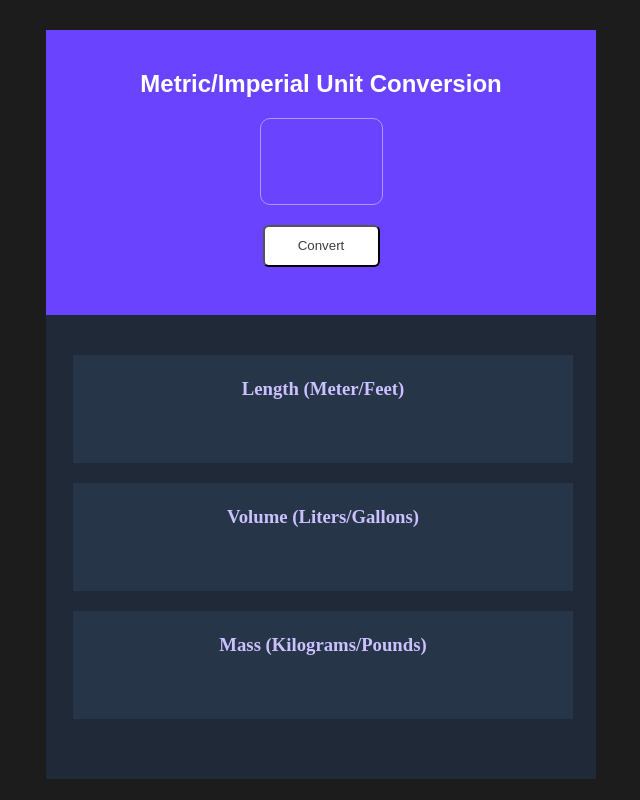
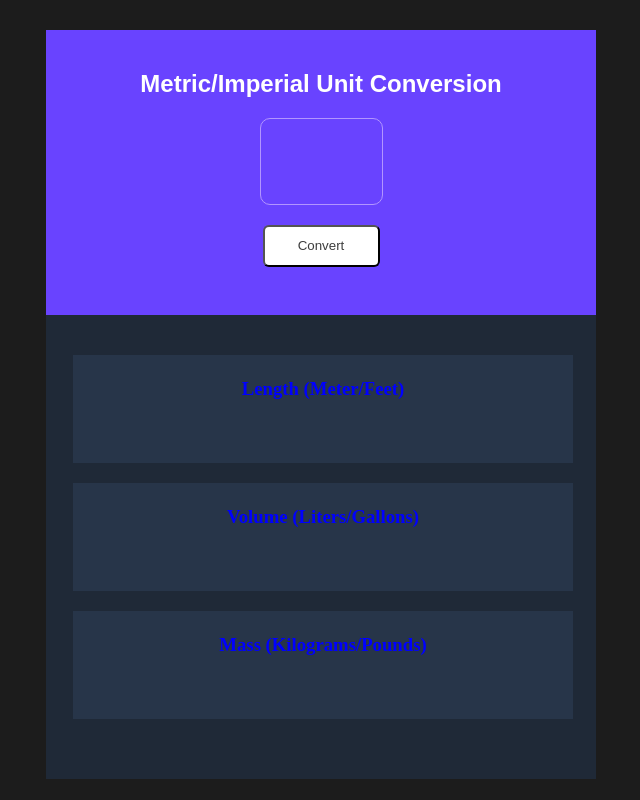
Before and after one commit to danielscote/unitconverter, a website built with Vite: page index.html in a window 1280 px wide. Shown: the whole page, without its empty margins (319-959 px from the left). Built offline with nearby package versions, Linux system fonts and the light colour scheme.

Commit message:
changed h3 color

```diff
--- a/index.css
+++ b/index.css
@@ -68,7 +68,7 @@ h1{
 
 }
 h3{
-    color: #CCC1FF;
+    color: blue;
     padding-top: 23px;
 
 }
```
